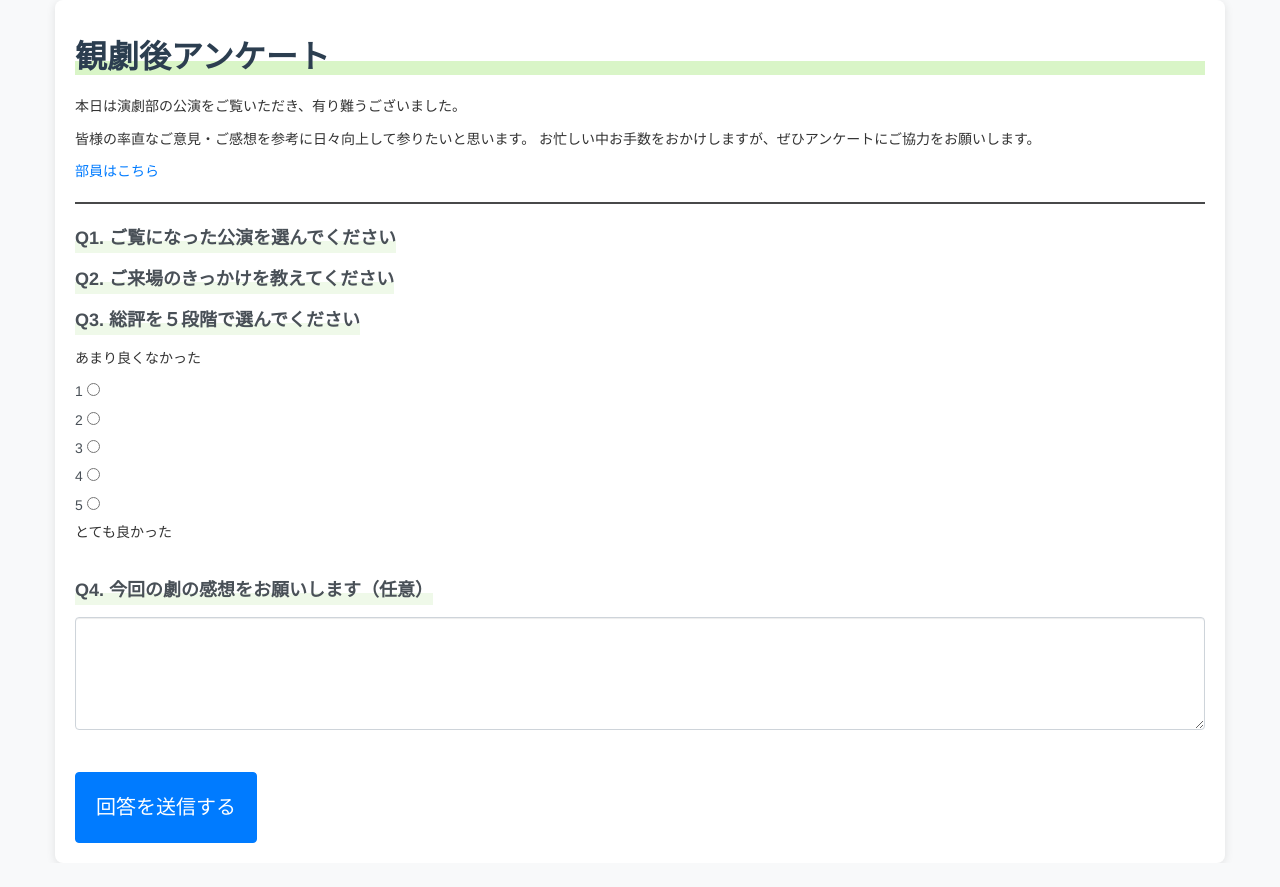
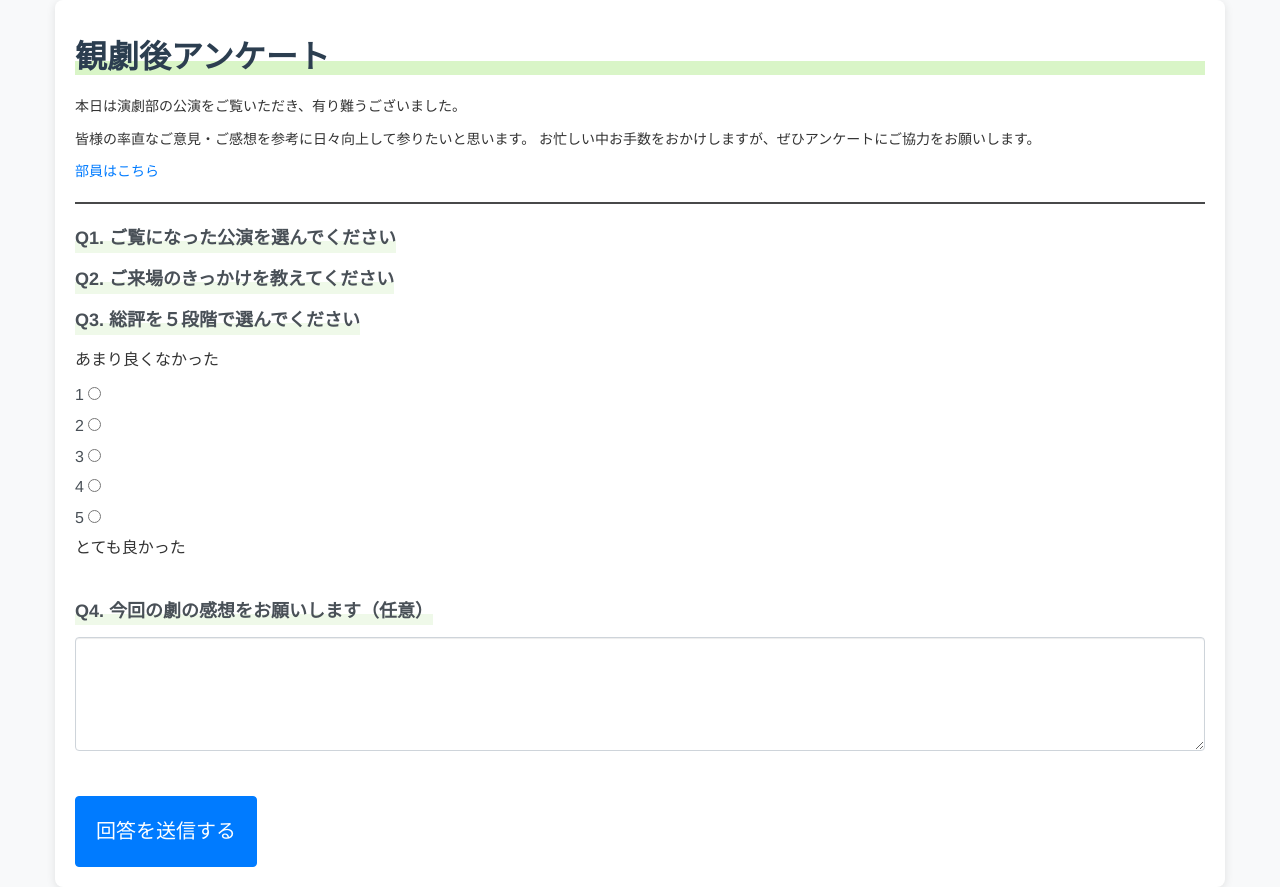
Before and after one commit to TomokiiIshiii/DramaclubQuestionnaire, a Flask app: page / in a window 1280 px wide. Before the commit the page ends 843 px from the top, so only its background shows below. Run offline with Flask 3, Linux system fonts and the light colour scheme; data that the repository does not hold is empty; some libraries are stand-ins or nearby versions.

Commit message:
フォントサイズ再調整

```diff
--- a/static/style.css
+++ b/static/style.css
@@ -198,11 +198,12 @@ hr {
 .question {
     font-weight: bold;
     background:linear-gradient(transparent 60%, #eff9e9 60%) ;
+    font-size: 16px;
 }
 
 .questionnaire-form {
     margin-top: 20px;
-    font-size: 14px;
+    font-size: 16px;
 }
 
 .questionnaire-form .form-label {
```
